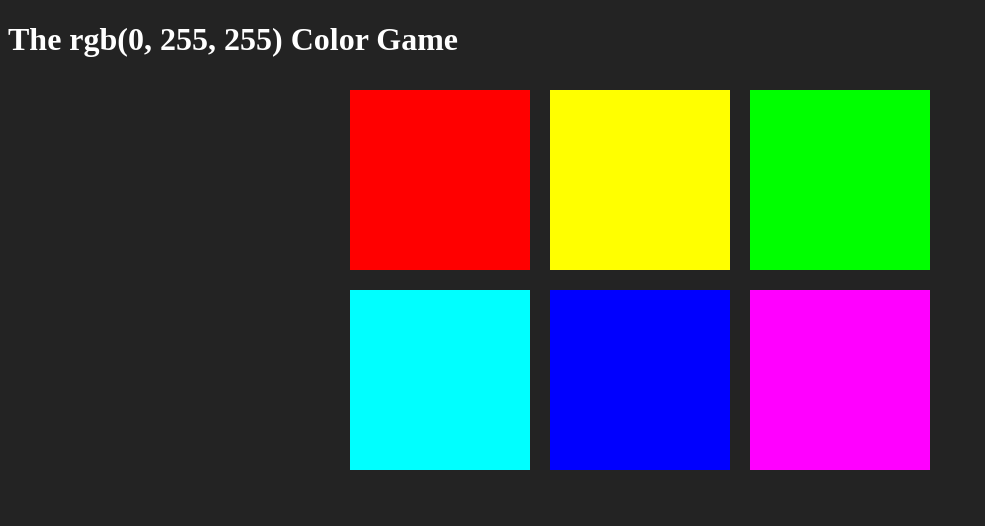
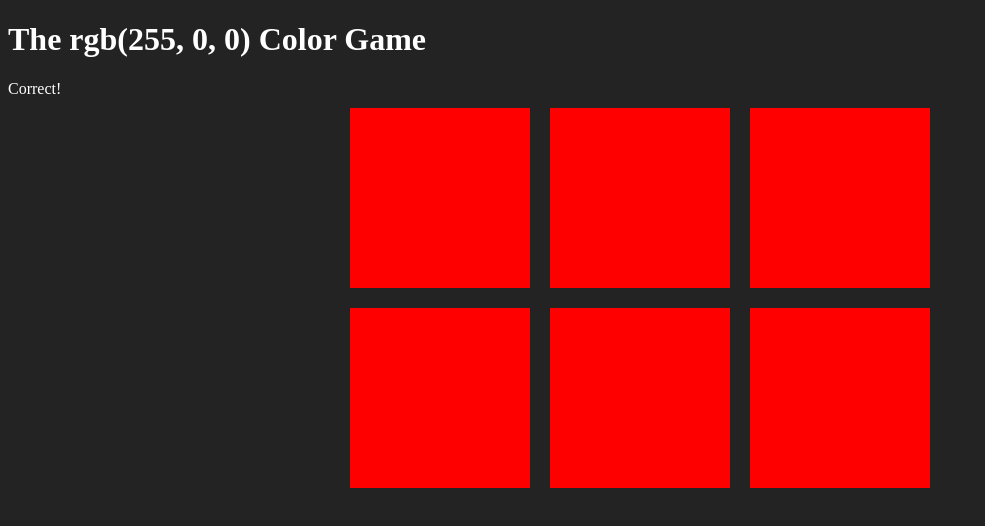
Before and after one commit to jlui820/webDev, a plain HTML site: page guessingGame/colorGame.html in a window 1280 px wide. Both pictures are taken after a click on the element 439 px from the left and 179 px from the top of the page. Shown: the whole page, without its empty margins (0-985 px from the left). Drawn offline with Linux system fonts and the light colour scheme.

Commit message:
update game so all tiles change when correct color picked

```diff
--- a/guessingGame/colorGame.css
+++ b/guessingGame/colorGame.css
@@ -18,3 +18,7 @@ body {
 h1 {
   color: white;
 }
+
+span {
+  color: white;
+}
--- a/guessingGame/colorGame.html
+++ b/guessingGame/colorGame.html
@@ -8,6 +8,11 @@
 </head>
 <body>
   <h1>The <span id="colorDisplay">RGB </span> Color Game</h1>
+
+  <div>
+    <span id="message"></span>
+  </div>
+
   <div id="container">
     <div class="square"></div>
     <div class="square"></div>
--- a/guessingGame/colorGame.js
+++ b/guessingGame/colorGame.js
@@ -8,8 +8,9 @@ let colors = [
 ];
 
 let squares = document.querySelectorAll('.square');
-let pickedColor = colors[3];
+let pickedColor = pickColor();
 let colorDisplay = document.getElementById('colorDisplay');
+let messageDisplay = document.querySelector('#message');
 
 colorDisplay.textContent = pickedColor;
 
@@ -21,9 +22,23 @@ for (let i = 0; i < squares.length; i++) {
   squares[i].addEventListener('click', function() {
     let clickedColor = this.style.backgroundColor;
     if(clickedColor === pickedColor) {
-      alert('Correct!');
+      messageDisplay.textContent = 'Correct!';
+      changeColors(clickedColor)
     } else {
-      alert('Wrong!!');
+      this.style.backgroundColor = '#232323'
+      messageDisplay.textContent = 'Try Again';
     }
   })
 }
+
+let changeColors = color => {
+  for (let i = 0; i < squares.length; i++) {
+    squares[i].style.backgroundColor = color;
+  }
+}
+
+
+function pickColor(){
+  let random = Math.floor(Math.random() * colors.length);
+  return colors[random];
+}
```
